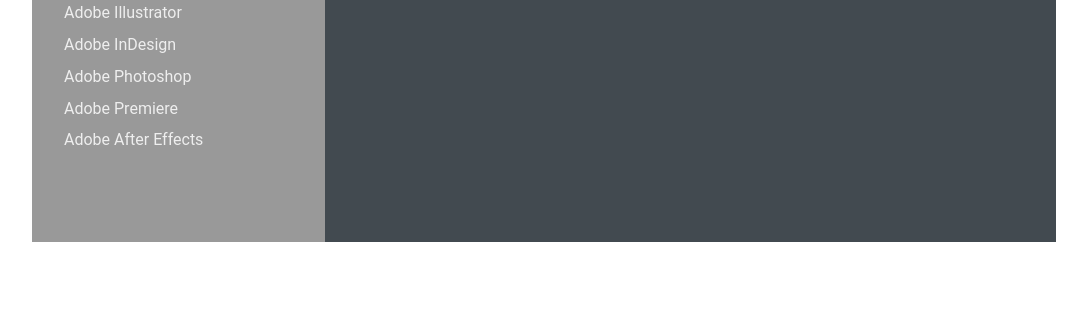
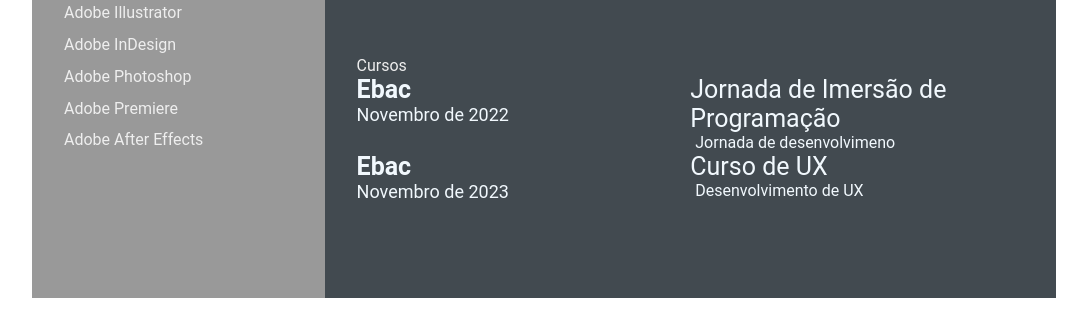
Before and after one commit to Gabriela-Teixeira/devweekgit.github.io, a plain HTML site: page index.html in a window 1280 px wide. Shown: the part 590-920 px from the top of the page, without its empty margins (96-1183 px from the left). Before the commit the page ends 864 px from the top, so only its background shows below. Drawn offline with Linux system fonts and the light colour scheme.

Commit message:
feat-add-awards index.html

```diff
--- a/index.html
+++ b/index.html
@@ -129,6 +129,30 @@
                 </section>
                 <!-- fim educação -->
 
+                <!--cursos-->
+                <section class="awards gap">
+                    <div class="right-title">Cursos</div>
+                    <div class="awards-contents">
+                        <div class="awards-left">
+                            <p class="awards-company-name">Ebac</p>
+                            <p class="awards-time-period">Novembro de 2022</p>
+                        </div>
+                        <div class="awards-right">
+                            <p class="awards-name">Jornada de Imersão de Programação</p>
+                            <p class="awards-desc">Jornada de desenvolvimeno</p>
+                        </div>
+                        <div class="awards-left">
+                            <p class="awards-company-name">Ebac</p>
+                            <p class="awards-time-period">Novembro de 2023</p>
+                        </div>
+                        <div class="awards-right">
+                            <p class="awards-name">Curso de UX</p>
+                            <p class="awards-desc">Desenvolvimento de UX</p>
+                        </div>
+                    </div>
+                </section>
+                <!--fim cursos-->
+
             </div>
         </section>
     </main>
```
